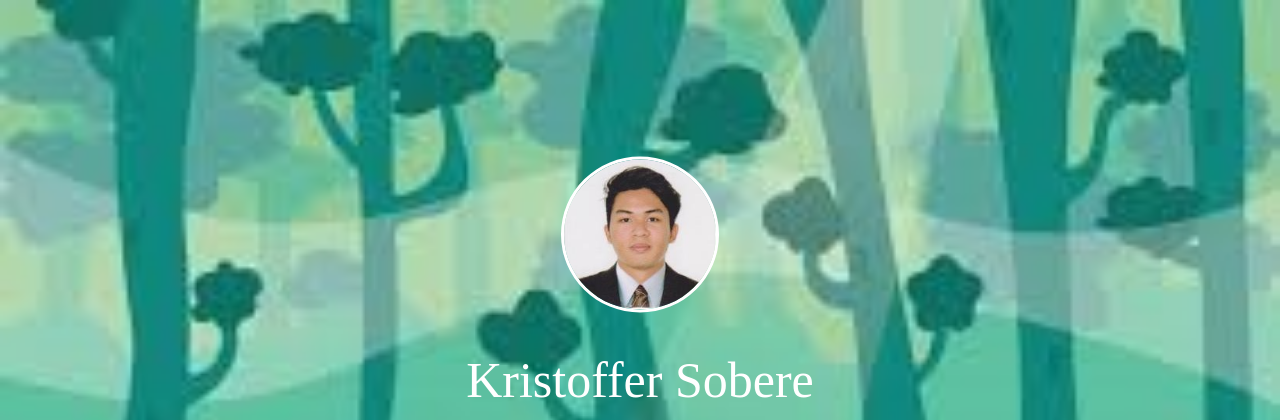
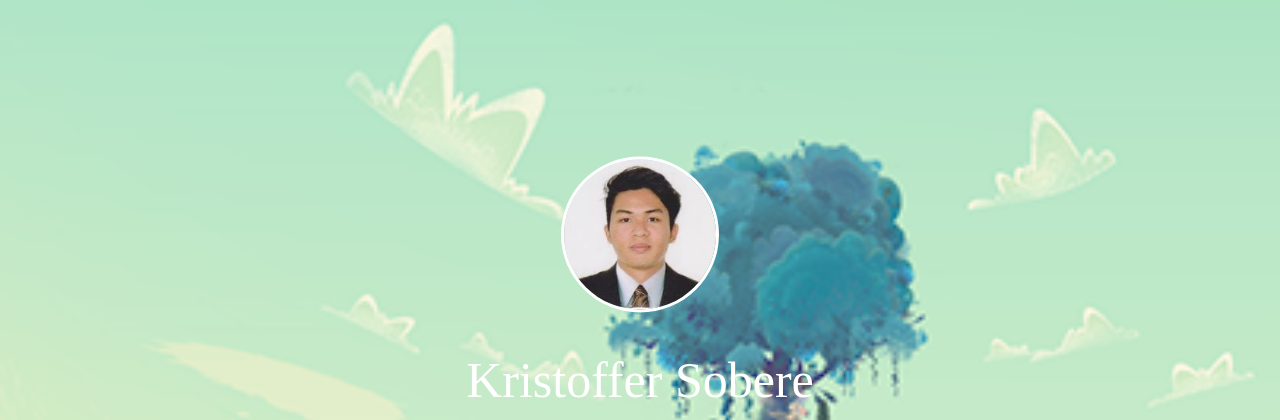
Before and after one commit to kristoffersobere/kristoffersobere.github.io, a PHP site: page / in a window 1280 px wide. Shown: the top 420 px of the page. Run offline with PHP 8.4, Linux system fonts and the light colour scheme; some web fonts are replaced.

Commit message:
updated background

```diff
--- a/mod00-01/css/style.css
+++ b/mod00-01/css/style.css
@@ -1,5 +1,5 @@
 body{
-	background: url("../img/images.jpg");
+	background: url("../img/321.png");
 	background-repeat: no-repeat;
 	background-size: cover;
 	background-attachment: fixed;
```
Also changed, not shown: mod00-01/img/321.png (added).
